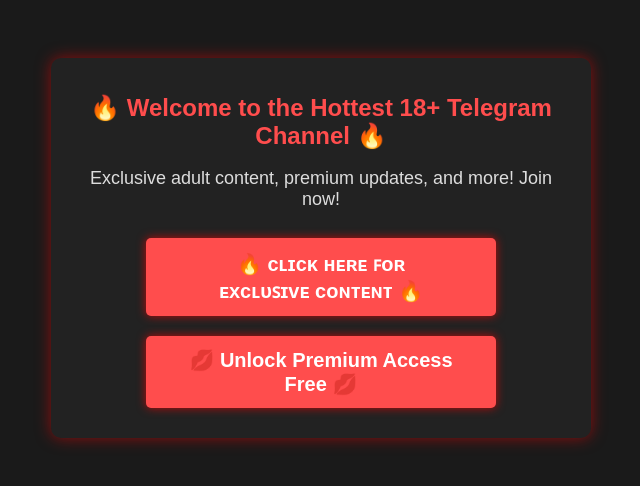
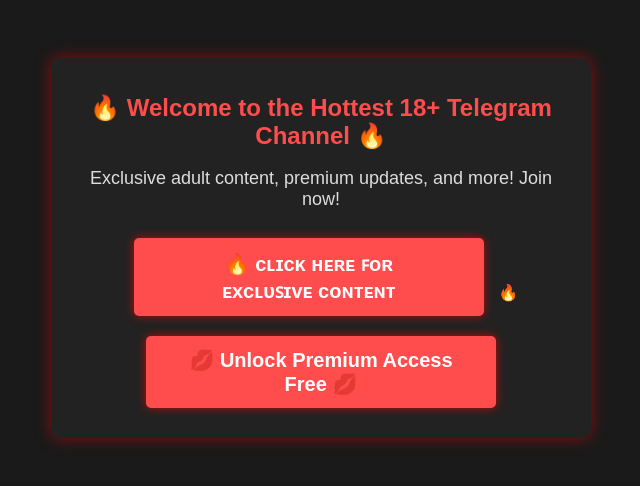
Before and after one commit to rohidas281/yourfantasy, a plain HTML site: page index.html in a window 1280 px wide. Shown: the whole page, without its empty margins (319-959 px from the left). Drawn offline with Linux system fonts and the light colour scheme.

Commit message:
Update index.html

```diff
--- a/index.html
+++ b/index.html
@@ -81,7 +81,7 @@
         <p>Exclusive adult content, premium updates, and more! Join now!</p>
 
         <!-- Adsterra Links for More Earnings -->
-        <a href="https://www.effectiveratecpm.com/vt1uy9ftie?key=5546c4cb0e3be827c7052d4e13180166" class="ad-link" onclick="showTelegramButton()" target="_blank">🔥 ᴄʟɪᴄᴋ ʜᴇʀᴇ ꜰᴏʀ <br>ᴇxᴄʟᴜꜱɪᴠᴇ ᴄᴏɴᴛᴇɴᴛ 🔥</a>
+        <a href="https://www.effectiveratecpm.com/vt1uy9ftie?key=5546c4cb0e3be827c7052d4e13180166" class="ad-link" onclick="showTelegramButton()" target="_blank">🔥 ᴄʟɪᴄᴋ ʜᴇʀᴇ ꜰᴏʀ <br>ᴇxᴄʟᴜꜱɪᴠᴇ ᴄᴏɴᴛᴇɴᴛ</br> </a> 🔥</a>
         <a href="https://www.effectiveratecpm.com/vt1uy9ftie?key=5546c4cb0e3be827c7052d4e13180166" class="ad-link" onclick="showTelegramButton()" target="_blank">💋 Unlock Premium Access <br>Free 💋</a>
 
         <a href="https://t.me/+Nn2hL3DFLn03MWNl" id="telegram-btn" class="telegram-btn">👉 Join Telegram Now 👈</a>
```
